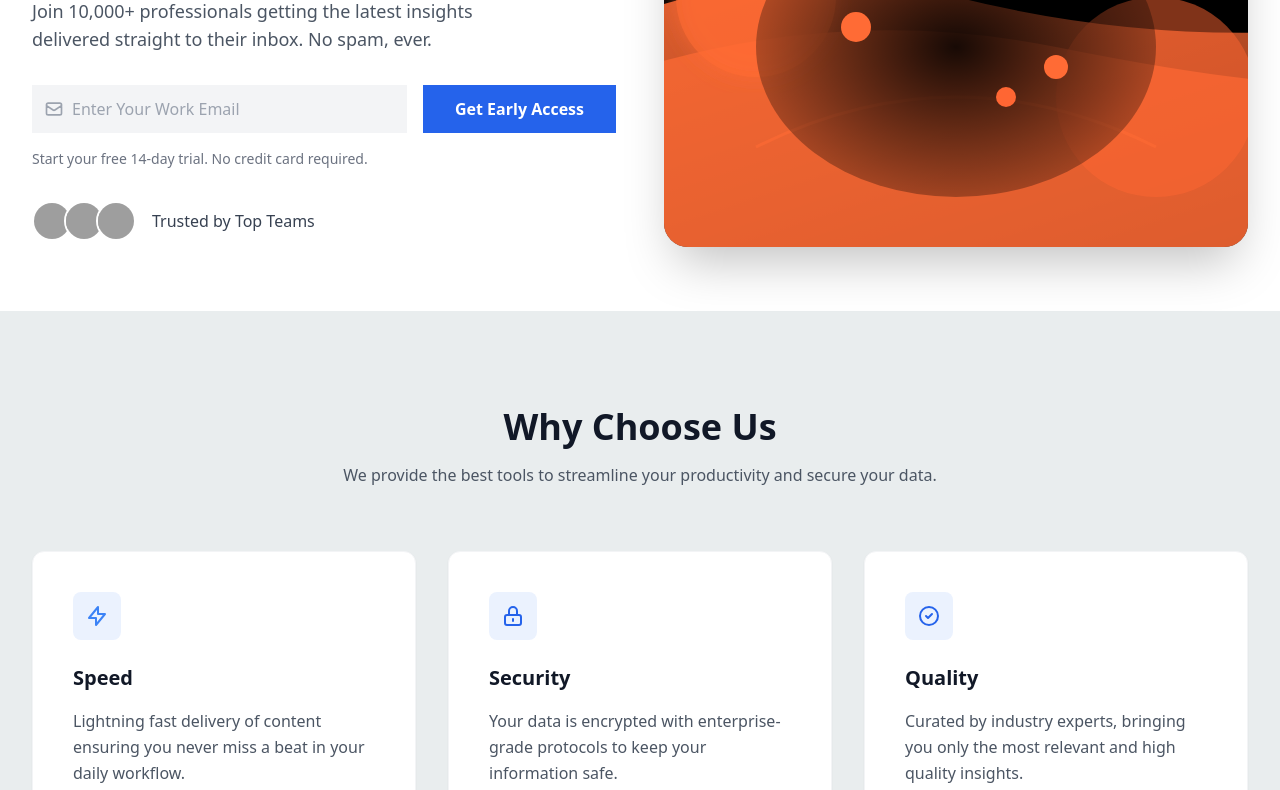
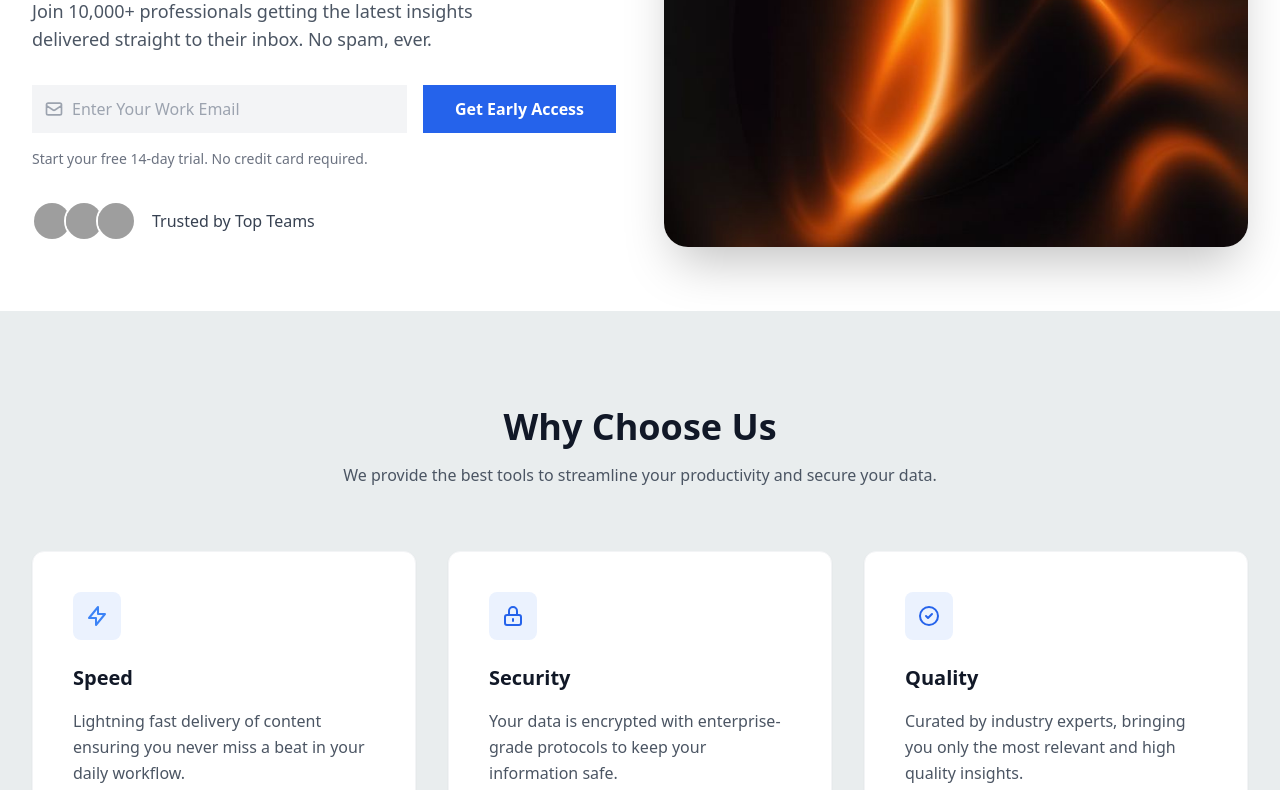
Before and after one commit to idobanj/InboxFlow, a website: page src/index.html in a window 1280 px wide. Shown: the part 305-1095 px from the top of the page. Drawn offline with nearby package versions, Linux system fonts and the light colour scheme; grey boxes are pictures that could not be loaded.

Commit message:
change the hero img

```diff
--- a/src/index.html
+++ b/src/index.html
@@ -72,7 +72,7 @@
         </div>
         <!-- Right column: Hero image -->
         <div class="relative">
-            <img src="hero-image.svg" alt="Workflow Visualization" class="rounded-3xl shadow-2xl w-full object-cover h-[400px]">
+            <img src="hrero_img.jpg" alt="Workflow Visualization" class="rounded-3xl shadow-2xl w-full object-cover h-[400px]">
         </div>
     </header>
 
```
Also changed, not shown: src/hero-image.svg (deleted), src/hrero_img.jpg (added).
